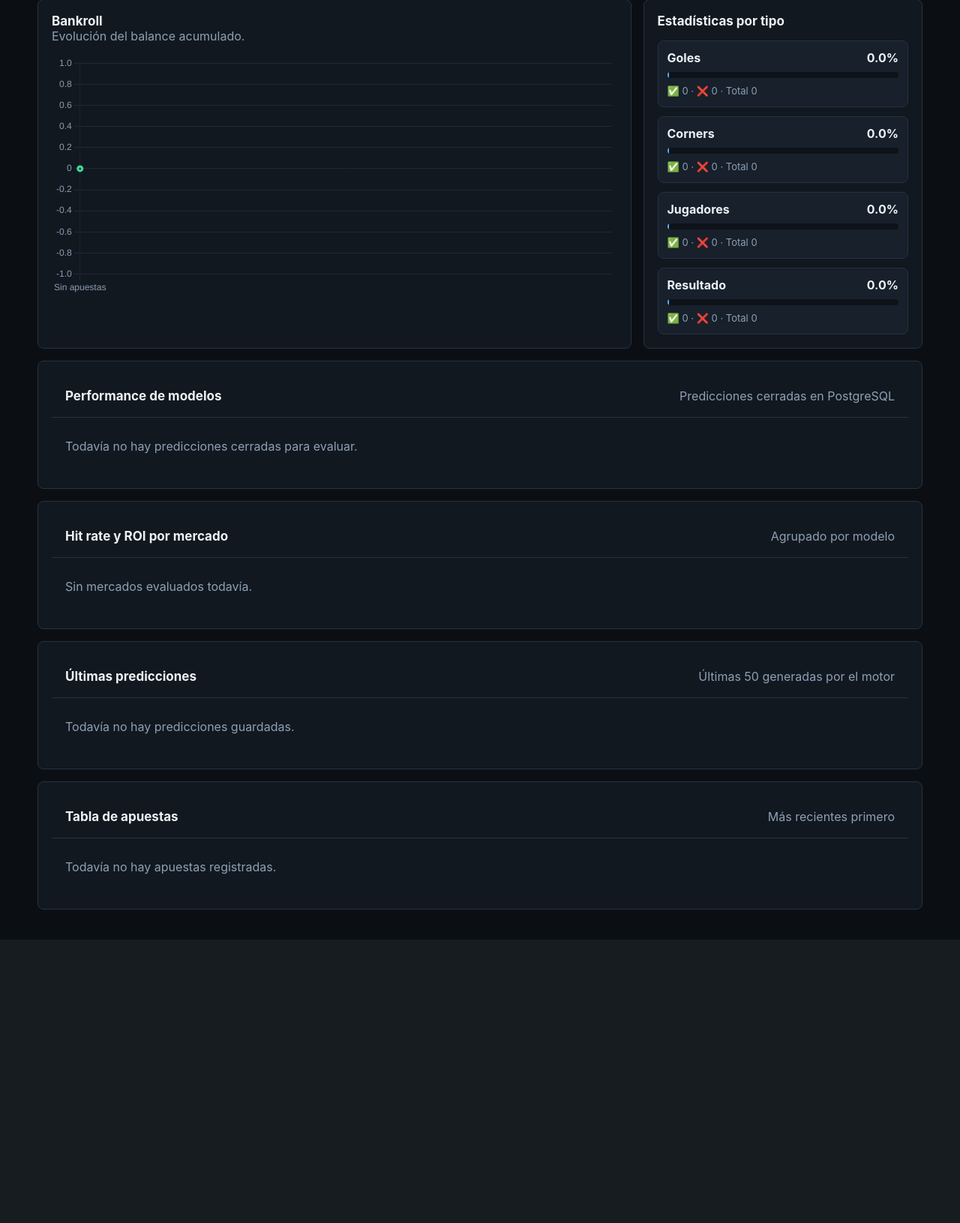
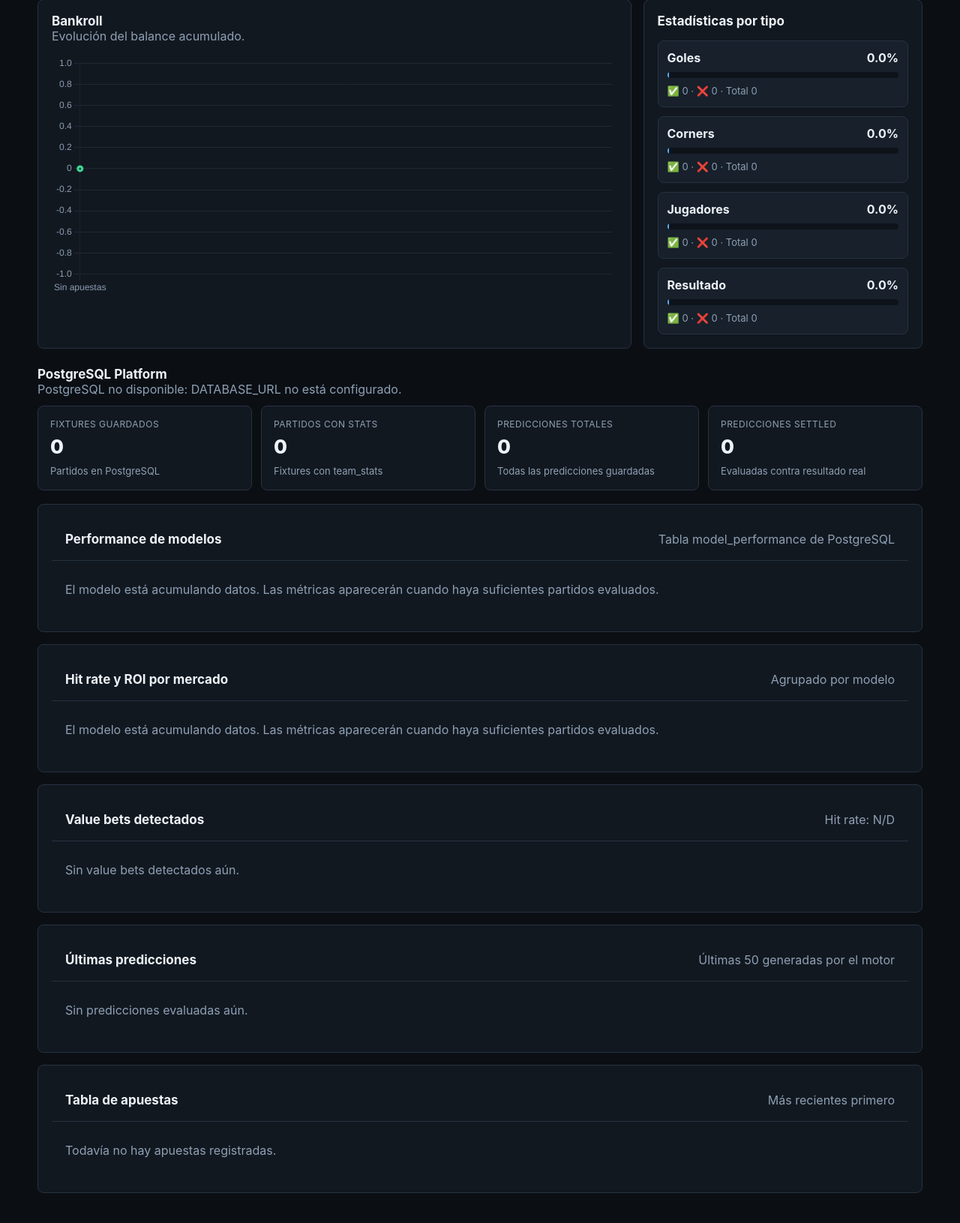
Before and after one commit to nahuelkop-create/edgebet, a Flask app: page / in a window 1280 px wide. Shown: the part 295-1926 px from the top of the page at 75% size. Before the commit the page ends 1548 px from the top, so only its background shows below. Run offline with Flask 3, Linux system fonts and the light colour scheme; data that the repository does not hold is empty.

Commit message:
Mostrar metricas PostgreSQL en dashboard

```diff
--- a/web/app.py
+++ b/web/app.py
@@ -7,6 +7,8 @@ from flask import Flask, jsonify, render_template
 from services.database import get_connection, initialize_db
 from services.evaluation_engine import (
     get_model_performance,
+    get_model_performance_history,
+    get_postgres_stats,
     get_recent_predictions,
     get_value_bet_performance,
     get_value_bets,
@@ -165,10 +167,14 @@ def _load_bets() -> list[dict]:
 
 
 def _load_performance_dashboard() -> dict:
-    performance = get_model_performance()
-    if not performance.get("available"):
-        return {"models": [], "total_predictions": 0}
-    return performance
+    return {
+        "stats": get_postgres_stats(),
+        "performance_rows": get_model_performance_history(limit=50),
+        "computed_performance": get_model_performance(persist=False),
+        "recent_predictions": get_recent_predictions(limit=50),
+        "value_bet_performance": get_value_bet_performance(),
+        "value_bets": get_value_bets(limit=50),
+    }
 
 
 @app.get("/health")
@@ -178,7 +184,11 @@ def health():
 
 @app.get("/api/performance")
 def api_performance():
-    return jsonify(get_model_performance())
+    return jsonify({
+        "stats": get_postgres_stats(),
+        "computed": get_model_performance(persist=False),
+        "history": get_model_performance_history(limit=50),
+    })
 
 
 @app.get("/api/predictions")
@@ -205,8 +215,12 @@ def dashboard():
         summary=_summary(bets),
         bets=_display_bets(bets),
         category_stats=_category_stats(bets),
-        model_performance=performance.get("models", []),
-        recent_predictions=get_recent_predictions(limit=50),
+        postgres_stats=performance["stats"],
+        model_performance=performance["performance_rows"],
+        computed_model_performance=performance["computed_performance"].get("models", []),
+        recent_predictions=performance["recent_predictions"],
+        value_bet_performance=performance["value_bet_performance"],
+        value_bets=performance["value_bets"],
         chart_labels=json.dumps(bankroll["labels"]),
         chart_values=json.dumps(bankroll["values"]),
     )
--- a/web/templates/dashboard.html
+++ b/web/templates/dashboard.html
@@ -47,6 +47,7 @@
     h1, h2, p { margin: 0; }
     h1 { font-size: clamp(26px, 4vw, 38px); letter-spacing: 0; }
     h2 { font-size: 17px; font-weight: 700; }
+    .section-title { margin: 24px 0 12px; }
     .muted { color: var(--muted); }
 
     .summary {
@@ -270,11 +271,45 @@
       </article>
     </section>
 
+    <div class="section-title">
+      <h2>PostgreSQL Platform</h2>
+      <p class="muted">
+        {% if postgres_stats.available %}
+          Datos reales acumulados por collectors, modelos y evaluation engine.
+        {% else %}
+          PostgreSQL no disponible: {{ postgres_stats.error or "DATABASE_URL no configurado" }}.
+        {% endif %}
+      </p>
+    </div>
+
+    <section class="summary">
+      <article class="card">
+        <div class="label">Fixtures guardados</div>
+        <div class="value">{{ postgres_stats.fixtures or 0 }}</div>
+        <div class="sub">Partidos en PostgreSQL</div>
+      </article>
+      <article class="card">
+        <div class="label">Partidos con stats</div>
+        <div class="value">{{ postgres_stats.fixtures_with_stats or 0 }}</div>
+        <div class="sub">Fixtures con team_stats</div>
+      </article>
+      <article class="card">
+        <div class="label">Predicciones totales</div>
+        <div class="value">{{ postgres_stats.predictions_total or 0 }}</div>
+        <div class="sub">Todas las predicciones guardadas</div>
+      </article>
+      <article class="card">
+        <div class="label">Predicciones settled</div>
+        <div class="value">{{ postgres_stats.predictions_settled or 0 }}</div>
+        <div class="sub">Evaluadas contra resultado real</div>
+      </article>
+    </section>
+
     <section class="stack">
       <article class="panel table-panel">
         <div class="table-head">
           <h2>Performance de modelos</h2>
-          <p class="muted">Predicciones cerradas en PostgreSQL</p>
+          <p class="muted">Tabla model_performance de PostgreSQL</p>
         </div>
         {% if model_performance %}
         <div class="table-scroll">
@@ -282,6 +317,8 @@
             <thead>
               <tr>
                 <th>Modelo</th>
+                <th>Mercado</th>
+                <th>Liga</th>
                 <th>Hit rate</th>
                 <th>ROI</th>
                 <th>Yield</th>
@@ -296,6 +333,8 @@
               {% for perf in model_performance %}
               <tr>
                 <td>{{ perf.model_name }}</td>
+                <td><span class="pill">{{ perf.market or "N/D" }}</span></td>
+                <td>{{ perf.league or "N/D" }}</td>
                 <td class="numeric">{{ "%.1f"|format((perf.hit_rate or 0) * 100) }}%</td>
                 <td class="numeric {% if (perf.roi or 0) >= 0 %}positive{% else %}negative{% endif %}">{{ "%+.2f"|format(perf.roi or 0) }}</td>
                 <td class="numeric {% if (perf.yield_rate or 0) >= 0 %}positive{% else %}negative{% endif %}">{{ "%+.2f"|format(perf.yield_rate or 0) }}</td>
@@ -310,7 +349,7 @@
           </table>
         </div>
         {% else %}
-        <div class="empty">Todavía no hay predicciones cerradas para evaluar.</div>
+        <div class="empty">El modelo está acumulando datos. Las métricas aparecerán cuando haya suficientes partidos evaluados.</div>
         {% endif %}
       </article>
 
@@ -319,7 +358,7 @@
           <h2>Hit rate y ROI por mercado</h2>
           <p class="muted">Agrupado por modelo</p>
         </div>
-        {% if model_performance %}
+        {% if computed_model_performance %}
         <div class="table-scroll">
           <table>
             <thead>
@@ -333,7 +372,7 @@
               </tr>
             </thead>
             <tbody>
-              {% for perf in model_performance %}
+              {% for perf in computed_model_performance %}
                 {% for market in perf.markets %}
                 <tr>
                   <td>{{ perf.model_name }}</td>
@@ -349,7 +388,61 @@
           </table>
         </div>
         {% else %}
-        <div class="empty">Sin mercados evaluados todavía.</div>
+        <div class="empty">El modelo está acumulando datos. Las métricas aparecerán cuando haya suficientes partidos evaluados.</div>
+        {% endif %}
+      </article>
+
+      <article class="panel table-panel">
+        <div class="table-head">
+          <h2>Value bets detectados</h2>
+          <p class="muted">
+            Hit rate:
+            {% if value_bet_performance.available %}
+              {{ "%.1f"|format((value_bet_performance.value_bets.hit_rate or 0) * 100) }}%
+            {% else %}
+              N/D
+            {% endif %}
+          </p>
+        </div>
+        {% if value_bets %}
+        <div class="table-scroll">
+          <table>
+            <thead>
+              <tr>
+                <th>Fecha</th>
+                <th>Modelo</th>
+                <th>Mercado</th>
+                <th>Prob.</th>
+                <th>Cuota</th>
+                <th>Value</th>
+                <th>Resultado</th>
+              </tr>
+            </thead>
+            <tbody>
+              {% for pick in value_bets %}
+              <tr>
+                <td class="numeric">{{ pick.predicted_at or "N/D" }}</td>
+                <td>{{ pick.model_name }}</td>
+                <td><span class="pill">{{ pick.market or "N/D" }}</span></td>
+                <td class="numeric">{{ "%.1f"|format((pick.probability or 0) * 100) }}%</td>
+                <td class="numeric">{% if pick.real_odds %}@{{ "%.2f"|format(pick.real_odds) }}{% else %}N/D{% endif %}</td>
+                <td class="numeric positive">{{ "%+.3f"|format(pick.value_score or 0) }}</td>
+                <td>
+                  {% if pick.correct is sameas true %}
+                    <span class="positive">Correcta</span>
+                  {% elif pick.correct is sameas false %}
+                    <span class="negative">Incorrecta</span>
+                  {% else %}
+                    <span class="muted">Pendiente</span>
+                  {% endif %}
+                </td>
+              </tr>
+              {% endfor %}
+            </tbody>
+          </table>
+        </div>
+        {% else %}
+        <div class="empty">Sin value bets detectados aún.</div>
         {% endif %}
       </article>
 
@@ -402,7 +495,7 @@
           </table>
         </div>
         {% else %}
-        <div class="empty">Todavía no hay predicciones guardadas.</div>
+        <div class="empty">Sin predicciones evaluadas aún.</div>
         {% endif %}
       </article>
     </section>
```
Also changed, not shown: services/evaluation_engine.py (+76 -9 lines).
